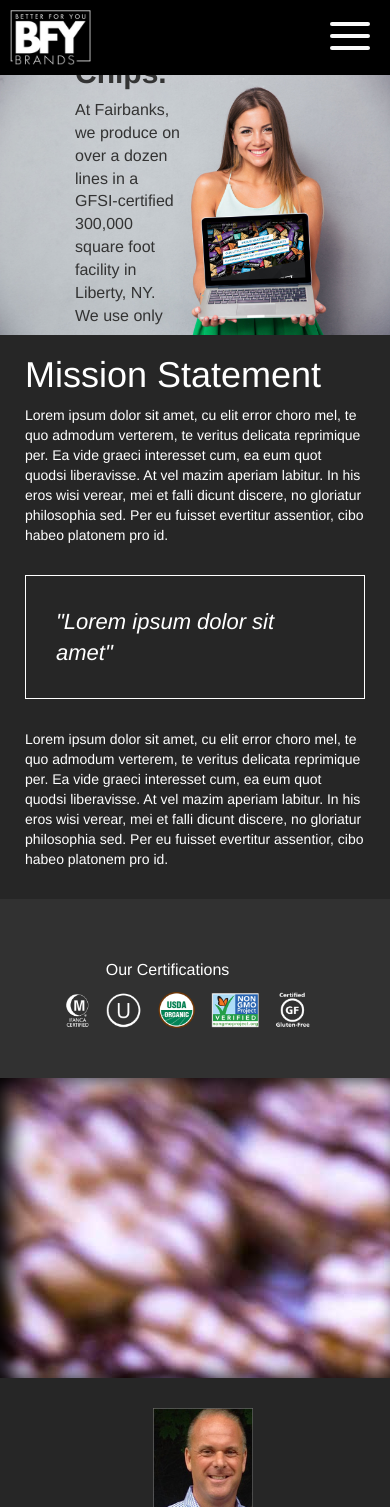
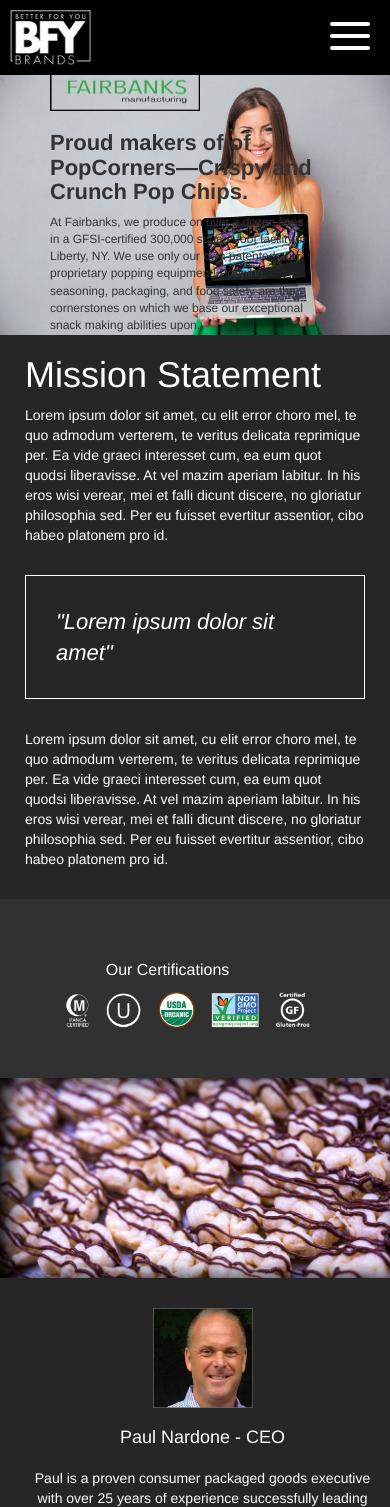
Before and after one commit to nmann4789/BFY-Brands, a PHP site: page / in a window 390 px wide. Shown: the top 1507 px of the page. Run offline with PHP 8.4, Linux system fonts and the light colour scheme.

Commit message:
CSS changes

```diff
--- a/css/main.css
+++ b/css/main.css
@@ -468,6 +468,9 @@
   .footer-address{
     margin:0;
   }
+  .fill-banner{
+    height:200px;
+  }
 }
 
 @media (max-width: 640px) {
@@ -497,4 +500,20 @@
   .our-team{
     text-align: center;
   }
+  .our-brands h2{
+    font-size: 22px;
+  }
+  .our-brands p{
+    font-size: 12px;
+  }
+  .our-brands .brand-desc{
+    left:25px;
+    width:80%;
+  }
+  .our-brands .brand-desc img{
+    max-width: 150px;
+  }
+  .fill-banner{
+    background-size: cover;
+  }
 }
--- a/js/main.js
+++ b/js/main.js
@@ -23,8 +23,8 @@
 	var career_bac = document.querySelectorAll("#careers");
 	var speed = 0.2;
 	window.onscroll = function(){
-
-	    [].slice.call(pro_header).forEach(function(el,i){
+		if(window.innerWidth>640){
+			[].slice.call(pro_header).forEach(function(el,i){
 	    var windowYOffset = window.pageYOffset,
 	        elBackgrounPos = "0% " + (windowYOffset * speed) + "px";
 	    el.style.backgroundPosition = elBackgrounPos;
@@ -35,6 +35,7 @@
 	        elBackgrounPos = "0% " + (windowYOffset * speed) + "px";
 	    el.style.backgroundPosition = elBackgrounPos;
 	    });
+		}
 	};
 	$(document).scroll(function(){
     var scrolled = $(this).scrollTop();
```
